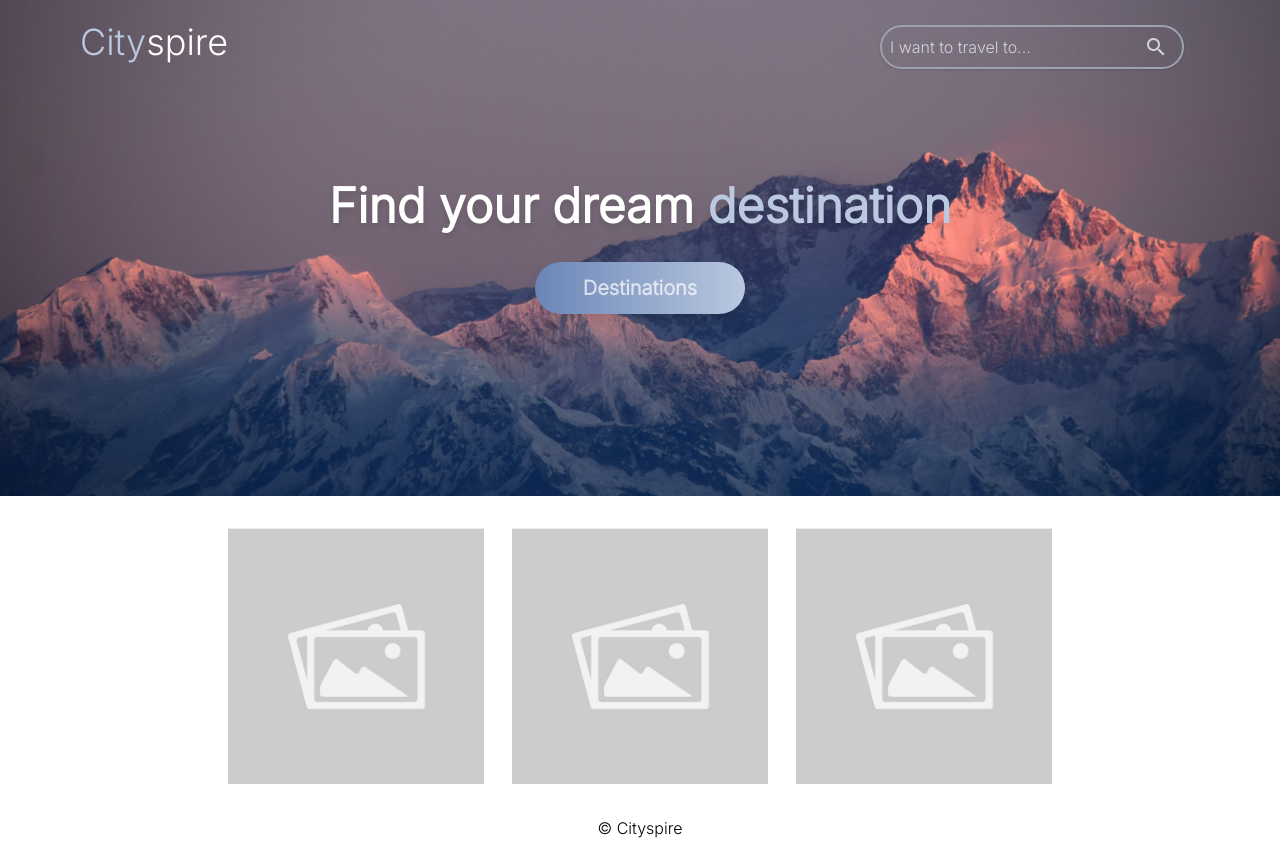
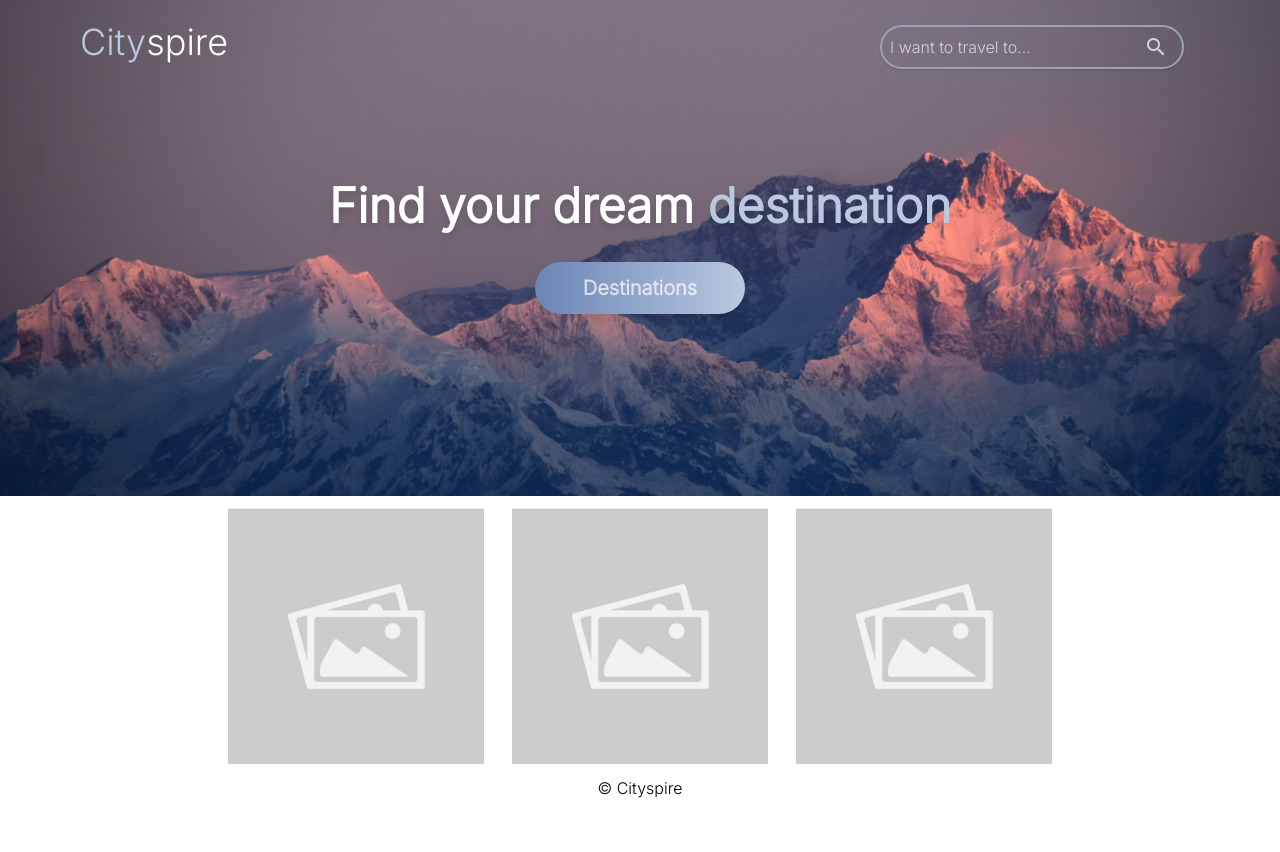
Before and after one commit to jpjp2328/Cityspire, a plain HTML site: page index.html in a window 1280 px wide. After the commit the page ends 800 px from the top, so only its background shows below. Drawn offline with nearby package versions, Linux system fonts and the light colour scheme; some packages are replaced by stand-ins of ours; no server answers.

Commit message:
Fix footer not going to the bottom of the page and minor styling changes

```diff
--- a/assets/js/script_content.js
+++ b/assets/js/script_content.js
@@ -9,7 +9,6 @@ let map;
 
 const openWeatherMapKey = '2c4a921d55c896205bdca23294d0393d';
 const googleKey = 'AIzaSyA2SZRWK-idQmJ5RiyvTjZsGzLhm3W_XAg'
-
 
 function initCarousel() {
   placesService = new google.maps.places.PlacesService(document.createElement('div'));
--- a/index.html
+++ b/index.html
@@ -2,7 +2,8 @@
 <html lang="en-us">
 <head>
   <meta charset="UTF-8" />
-    <link rel="stylesheet" href="./assets/css/reset.css" />
+  <meta name="viewport" content="width=device-width, initial-scale=1.0" />
+  <meta http-equiv="X-UA-Compatible" content="ie=edge" />
   <script src="https://cdn.tailwindcss.com"></script>
   <link rel="stylesheet" href="https://fonts.googleapis.com/icon?family=Material+Icons"/>
   <link rel="stylesheet" href="https://use.fontawesome.com/releases/v5.8.1/css/all.css"/>
@@ -15,7 +16,7 @@
   <title>Cityspire</title>
 </head>
 
-  <body>
+<body class="h-screen">
   <!-- Fix header to the top of the page and position the heading and search bar -->
   <header class="flex fixed w-full justify-between items-center mt-5">
     <!-- Style the heading -->
@@ -39,7 +40,7 @@
         <span class="text-[#bac8e0]">destination</span>
       </h2>
 
-        <!-- Style the 'Desinations' button with a hover -->
+      <!-- Style the 'Destinations' button with a hover -->
       <button id="destinationBtn" class="mt-8 px-12 py-3 bg-gradient-to-r from-[#6a85b6] to-[#bac8e0] hover:from-[#a3bded] hover:to-[#6991c7] text-xl text-white/70 font-semibold drop-shadow-lg rounded-full">Destinations</button>
       <!--Overlay element-->
       <div id="overlay" class="fixed hidden z-40 w-screen h-screen inset-0 bg-gray-900 bg-opacity-60"></div>
@@ -61,25 +62,25 @@
 
     </div>
     <!-- Create a flex with the images inside in a row -->
-      <div class="flex flex-wrap w-full h-80 justify-center content-center">
+    <div class="flex flex-wrap w-full h-[35vh] justify-center content-center">
       <!-- Add a hover effect to the image and disable selecting it -->
-        <div class="hover:shadow-2xl w-64 select-none">
-          <img id="home-photo1" class="object-cover w-64 h-64" src="./assets/images/placeholder.jpg" alt="placeholder"/>
+      <div class="hover:drop-shadow-[0_10px_10px_rgba(0,0,0,0.2)] w-64 select-none">
+        <img id="home-photo1" class="object-cover w-64 h-64" src="./assets/images/placeholder.jpg" alt="Image of random city"/>
         <p class="text-center"></p>
       </div>
       <!-- Add a margin on the left and right of the middle image -->
-        <div class="hover:shadow-2xl w-64 select-none mx-7">
-          <img id="home-photo2" class="object-cover w-64 h-64" src="./assets/images/placeholder.jpg" alt="placeholder"/>
+      <div class="hover:drop-shadow-[0_10px_10px_rgba(0,0,0,0.2)] w-64 select-none mx-7">
+        <img id="home-photo2" class="object-cover w-64 h-64" src="./assets/images/placeholder.jpg" alt="Image of random city"/>
         <p class="text-center"></p>
       </div>
-        <div class="hover:shadow-2xl w-64 select-none">
-          <img id="home-photo3" class="object-cover w-64 h-64" src="./assets/images/placeholder.jpg" alt="placeholder"/>
+      <div class="hover:drop-shadow-[0_10px_10px_rgba(0,0,0,0.2)] w-64 select-none">
+        <img id="home-photo3" class="object-cover w-64 h-64" src="./assets/images/placeholder.jpg" alt="Image of random city"/>
         <p class="text-center"></p>
       </div>
     </div>
   </main>
 
   <!-- Set height of the footer and center the text -->
-    <footer class="h-9 flex place-content-center">&copy; Cityspire</footer>
+  <footer class="h-[3vh] flex place-content-center">&copy; Cityspire</footer>
 </body>
 </html>
```
Also changed, not shown: content.html (line endings or trailing spaces). Lines whose indentation alone changed are shown as unchanged.
